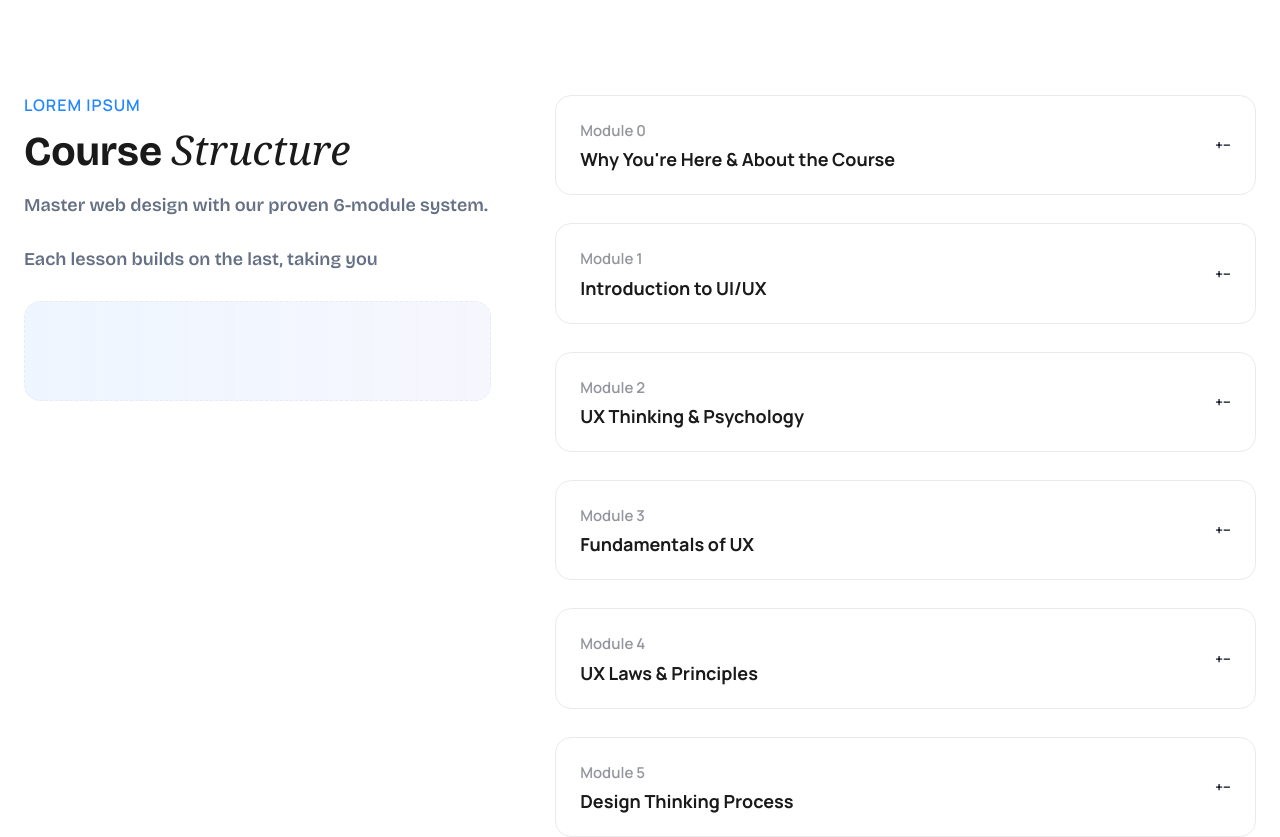
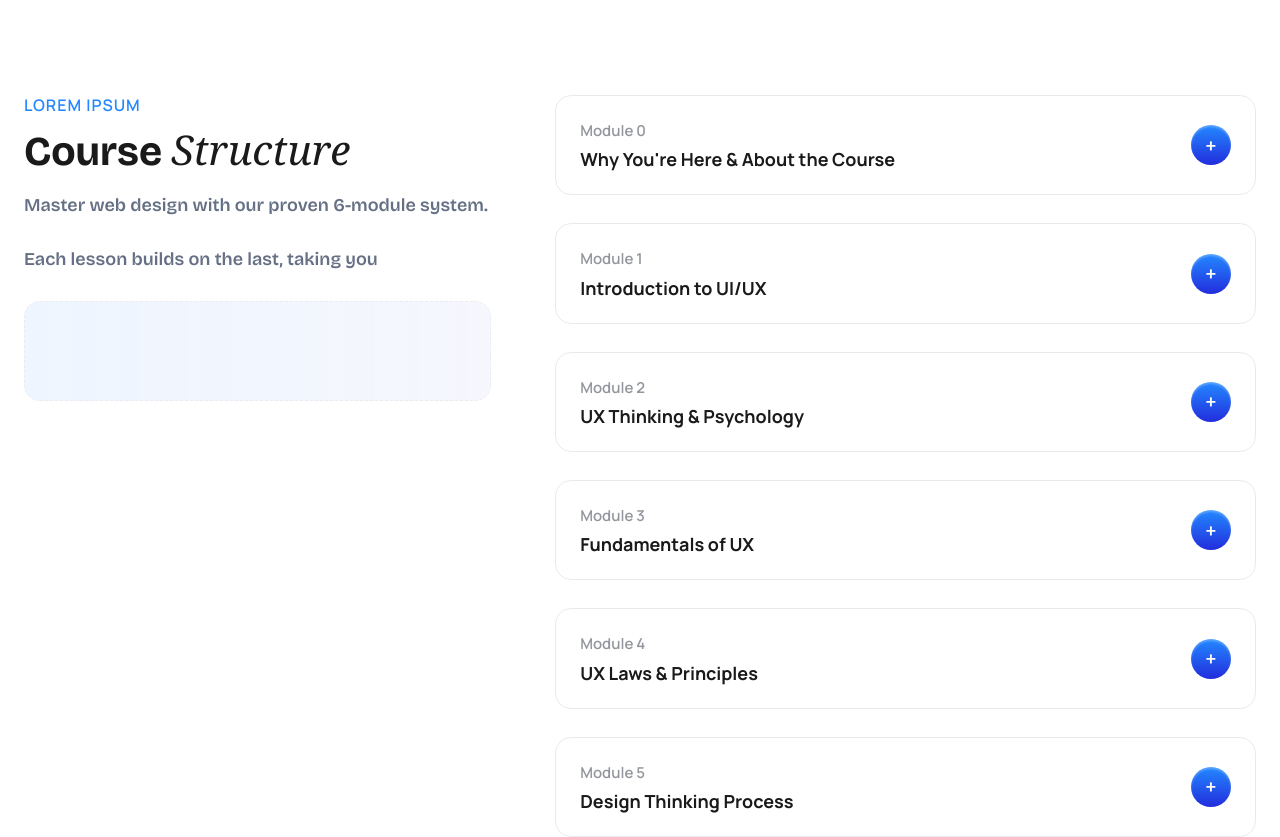
Before and after one commit to hareesh-r/thoufiq-design, a React (Vite) app: page / in a window 1280 px wide. Shown: the part 3960-4797 px from the top of the page. Built offline with nearby package versions, Linux system fonts and the light colour scheme; a web font is replaced by a local one.

Commit message:
feat: Update toggle button styles for expand/collapse functionality in CourseStructureSection, enhancing visual clarity and interaction

```diff
--- a/src/features/landing/CourseStructureSection.module.css
+++ b/src/features/landing/CourseStructureSection.module.css
@@ -192,12 +192,12 @@
   width: 100%;
 }
 
-/* Plus — Figma vertical gradient + inset highlight */
-.plus {
+/* Expand/collapse — gradient circle; + when closed, − when open (no X) */
+.toggle {
   box-sizing: border-box;
-  width: 32px;
-  height: 32px;
-  padding: 7px;
+  width: 40px;
+  height: 40px;
+  padding: 8px;
   border-radius: 100px;
   border: none;
   background: linear-gradient(180deg, #2388ff 0.91%, #222cdc 100.91%);
@@ -206,20 +206,41 @@
   display: flex;
   align-items: center;
   justify-content: center;
-  font-size: 1.15rem;
-  line-height: 1;
   flex-shrink: 0;
-  font-weight: 400;
   margin-top: 0;
+  position: relative;
 }
 
-.details[open] .plus {
-  transform: rotate(45deg);
+.togglePlus,
+.toggleMinus {
+  position: absolute;
+  inset: 0;
+  display: flex;
+  align-items: center;
+  justify-content: center;
+  font-size: 1.45rem;
+  line-height: 1;
+  font-weight: 400;
 }
 
+.toggleMinus {
+  display: none;
+  font-size: 1.6rem;
+  letter-spacing: 0;
+}
+
+.details[open] .togglePlus {
+  display: none;
+}
+
+.details[open] .toggleMinus {
+  display: flex;
+}
+
+/* Expanded: no divider line between header and lesson list */
 .body {
   padding: 0 24px 24px;
-  border-top: 1px solid #eaeaea;
+  border-top: none;
 }
 
 /* Lessons — Bricolage 400 16px, #94969D, gap 16 */
```
